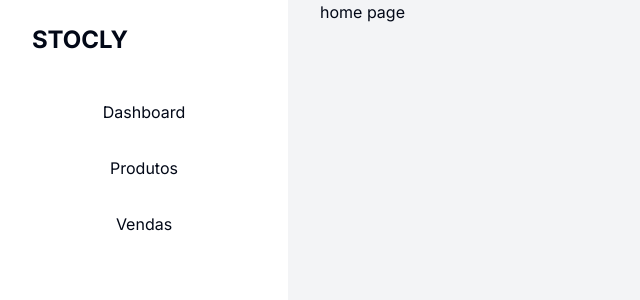
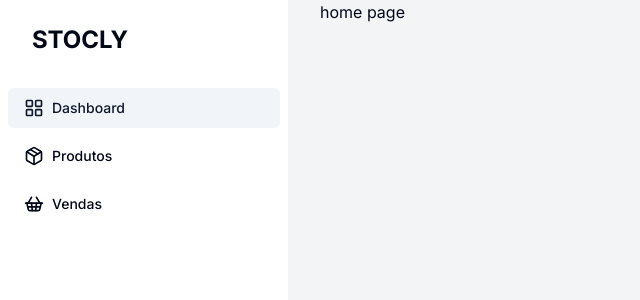
Before and after one commit to ayranoliveira1/stockly, a Next.js app: page / in a window 1280 px wide. Shown: the top 300 px of the page, without its empty margins (0-640 px from the left). Built offline with nearby package versions, Linux system fonts and the light colour scheme.

Commit message:
feat: add Sidebar component

```diff
--- a/app/_components/sidebar.tsx
+++ b/app/_components/sidebar.tsx
@@ -1,3 +1,6 @@
+import { LayoutGridIcon, PackageIcon, ShoppingBasketIcon } from "lucide-react";
+import SidebarButton from "./sidebar-button";
+
 const SideBar = () => {
    return (
       <div className="w-72 bg-white">
@@ -6,9 +9,20 @@ const SideBar = () => {
          </div>
 
          <div className="flex flex-col gap-2 p-2">
-            <button className="px-6 py-3">Dashboard</button>
-            <button className="px-6 py-3">Produtos</button>
-            <button className="px-6 py-3">Vendas</button>
+            <SidebarButton href="/">
+               <LayoutGridIcon size={20} />
+               Dashboard
+            </SidebarButton>
+
+            <SidebarButton href="/products">
+               <PackageIcon size={20} />
+               Produtos
+            </SidebarButton>
+
+            <SidebarButton href="/sales">
+               <ShoppingBasketIcon size={20} />
+               Vendas
+            </SidebarButton>
          </div>
       </div>
    );
```
